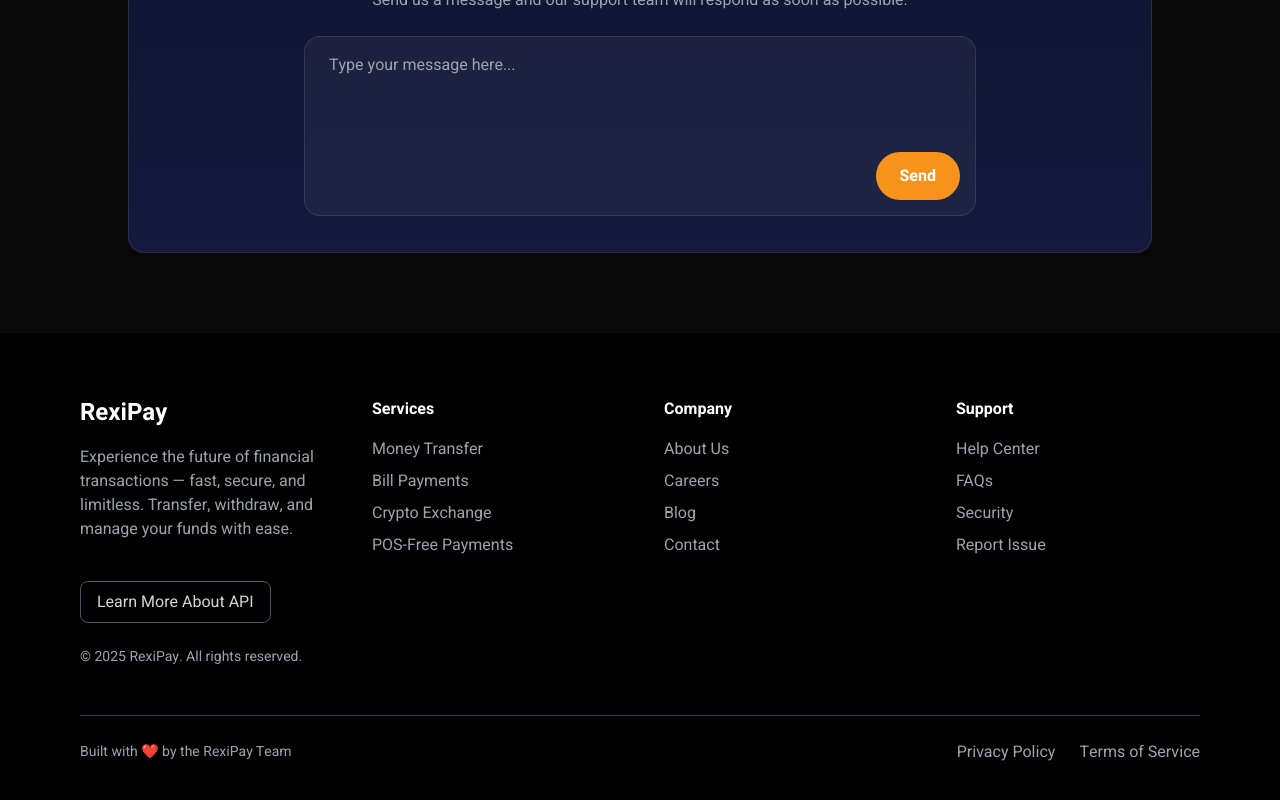
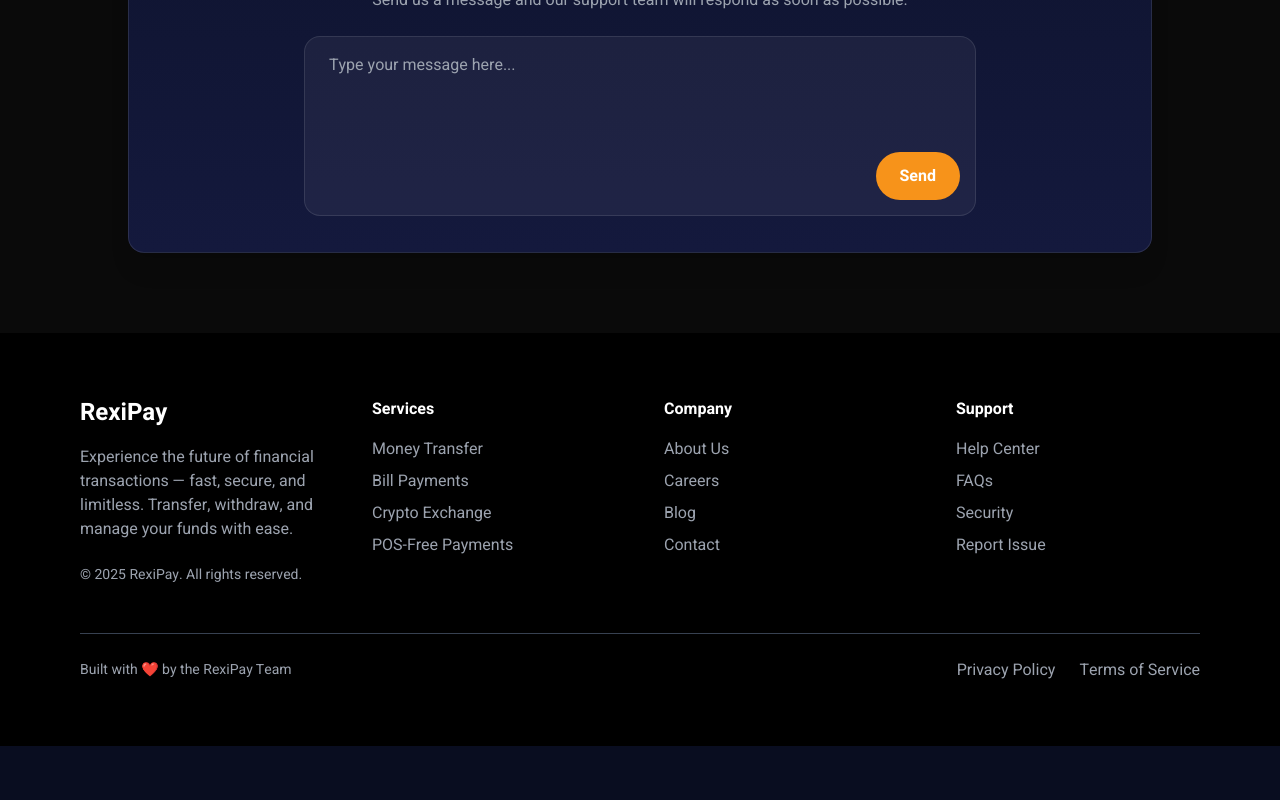
Before and after one commit to Mheek-frosh/rexipay-website, a React (Create React App) app: page / in a window 1280 px wide. Shown: the part 6789-7589 px from the top of the page. After the commit the page ends 7535 px from the top, so only its background shows below. Built offline with nearby package versions, Linux system fonts and the light colour scheme.

Commit message:
fixed footer

```diff
--- a/src/components/Footer.jsx
+++ b/src/components/Footer.jsx
@@ -1,8 +1,7 @@
 import React from "react";
 
 const Footer = () => {
-  const linkClasses =
-    "hover:text-white transition-colors bg-transparent border-none p-0 cursor-pointer text-left";
+  const linkClasses = "hover:text-white transition-colors bg-transparent border-none p-0 cursor-pointer text-left";
 
   return (
     <footer className="bg-black text-gray-400 py-16 px-8 md:px-20">
@@ -11,33 +10,17 @@
         <div>
           <h2 className="text-white text-2xl font-bold mb-4">RexiPay</h2>
           <p className="mb-6">
-            Experience the future of financial transactions — fast, secure, and
-            limitless. Transfer, withdraw, and manage your funds with ease.
+            Experience the future of financial transactions — fast, secure, and limitless.
+            Transfer, withdraw, and manage your funds with ease.
           </p>
-
-          {/* 🔥 Learn More About API Button */}
-          <button
-            onClick={() => (window.location.href = "/api-learn-more")}
-            className="mt-4 border border-gray-600 text-gray-300 hover:text-white hover:border-white transition px-4 py-2 rounded-lg"
-          >
-            Learn More About API
-          </button>
-
-          <p className="text-sm mt-6">
-            © {new Date().getFullYear()} RexiPay. All rights reserved.
-          </p>
+          <p className="text-sm">© {new Date().getFullYear()} RexiPay. All rights reserved.</p>
         </div>
 
         {/* Column 2 */}
         <div>
           <h3 className="text-white font-semibold mb-4">Services</h3>
           <ul className="space-y-2">
-            {[
-              "Money Transfer",
-              "Bill Payments",
-              "Crypto Exchange",
-              "POS-Free Payments",
-            ].map((item, i) => (
+            {["Money Transfer", "Bill Payments", "Crypto Exchange", "POS-Free Payments"].map((item, i) => (
               <li key={i}>
                 <button className={linkClasses}>{item}</button>
               </li>
@@ -61,13 +44,11 @@
         <div>
           <h3 className="text-white font-semibold mb-4">Support</h3>
           <ul className="space-y-2">
-            {["Help Center", "FAQs", "Security", "Report Issue"].map(
-              (item, i) => (
-                <li key={i}>
-                  <button className={linkClasses}>{item}</button>
-                </li>
-              )
-            )}
+            {["Help Center", "FAQs", "Security", "Report Issue"].map((item, i) => (
+              <li key={i}>
+                <button className={linkClasses}>{item}</button>
+              </li>
+            ))}
           </ul>
         </div>
       </div>
@@ -77,9 +58,7 @@
         <p className="text-sm">Built with ❤️ by the RexiPay Team</p>
         <div className="flex space-x-6 mt-4 md:mt-0">
           {["Privacy Policy", "Terms of Service"].map((item, i) => (
-            <button key={i} className={linkClasses}>
-              {item}
-            </button>
+            <button key={i} className={linkClasses}>{item}</button>
           ))}
         </div>
       </div>
```
